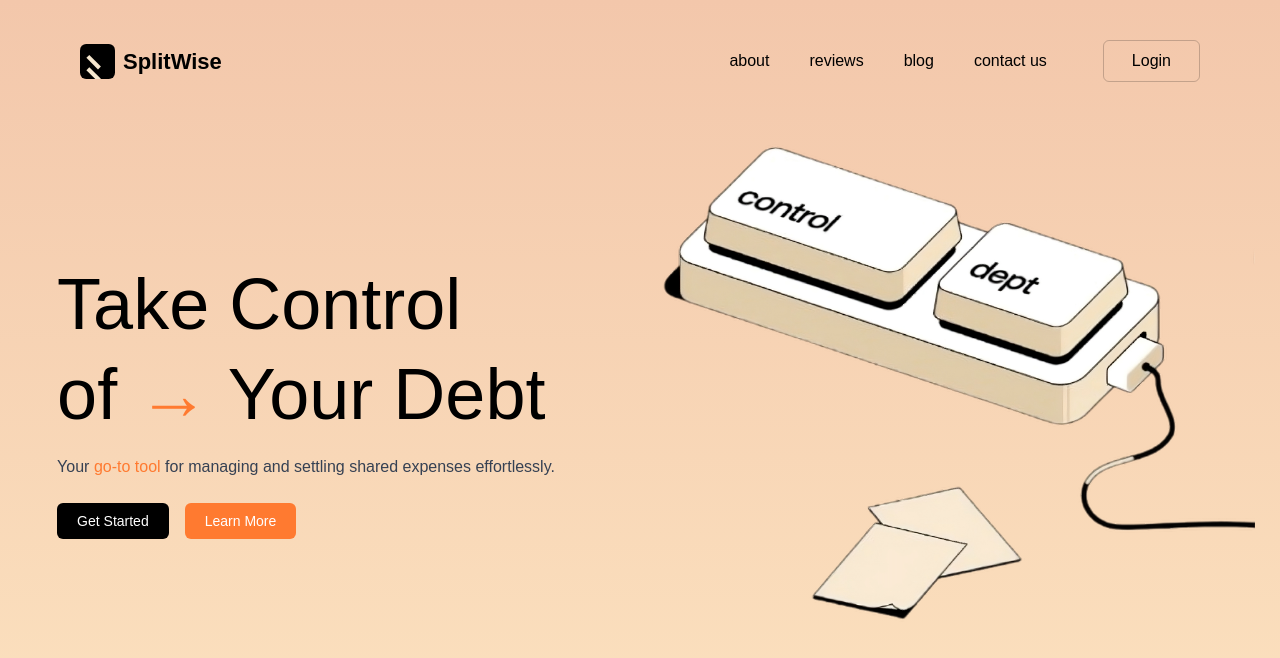
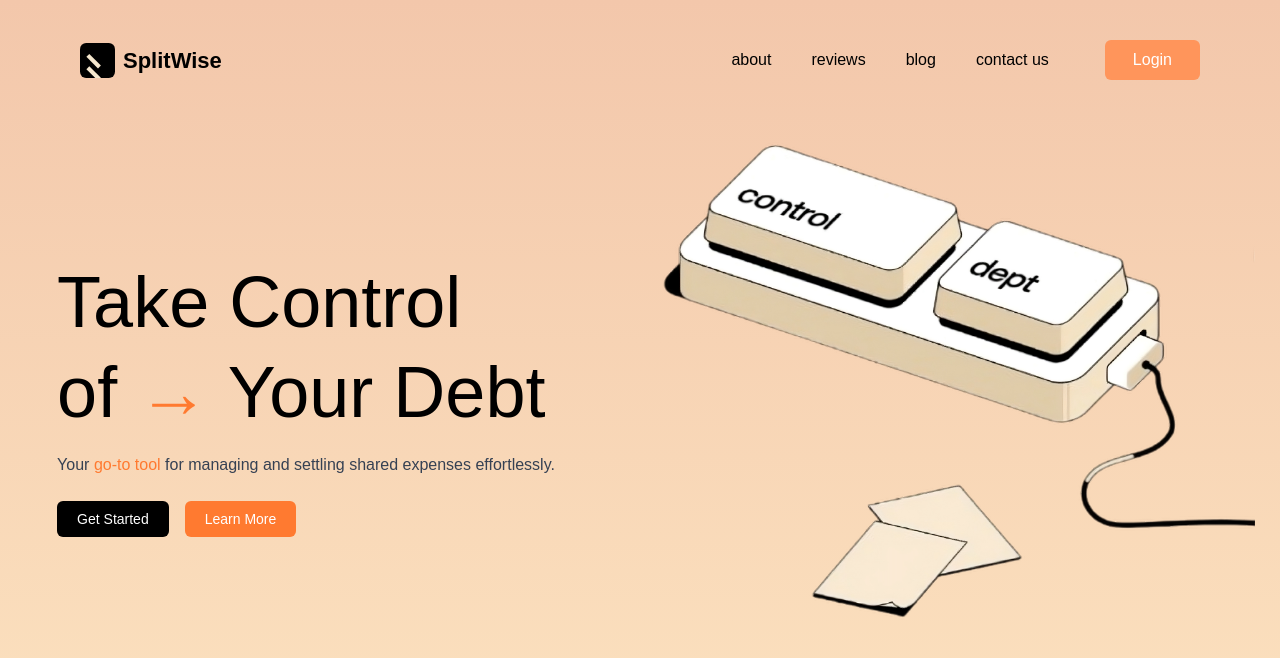
Before and after one commit to yuvikaKathaith/SplitWise, a React (Vite) app: page / in a window 1280 px wide. Shown: the top 658 px of the page. Built offline with nearby package versions, Linux system fonts and the light colour scheme.

Commit message:
logo fixed and login button

```diff
--- a/src/Components/Header.jsx
+++ b/src/Components/Header.jsx
@@ -21,7 +21,7 @@ const Header = () => {
         <a href="/reviews">reviews</a>
         <a href="/blog">blog</a>
         <a href="/contact">contact us</a>
-        <button className="ml-4 border border-black/20 px-7 py-2 rounded-md hover:bg-black/5 transition">
+        <button className="ml-4 bg-[#ff955b] px-7 py-2 rounded-md hover:bg-[#ff9f6c] text-white transition">
           Login
         </button>
       </nav>
```
